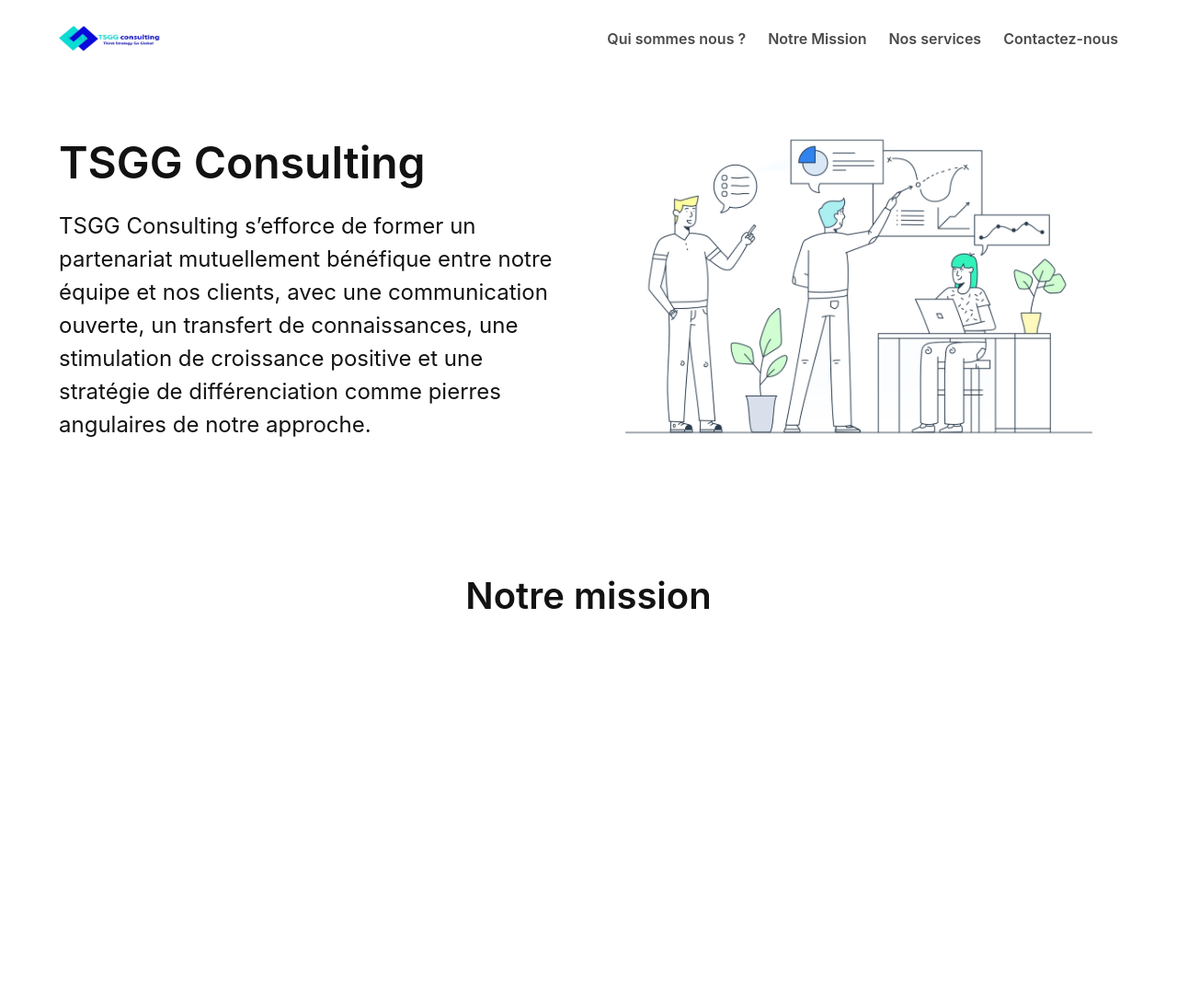
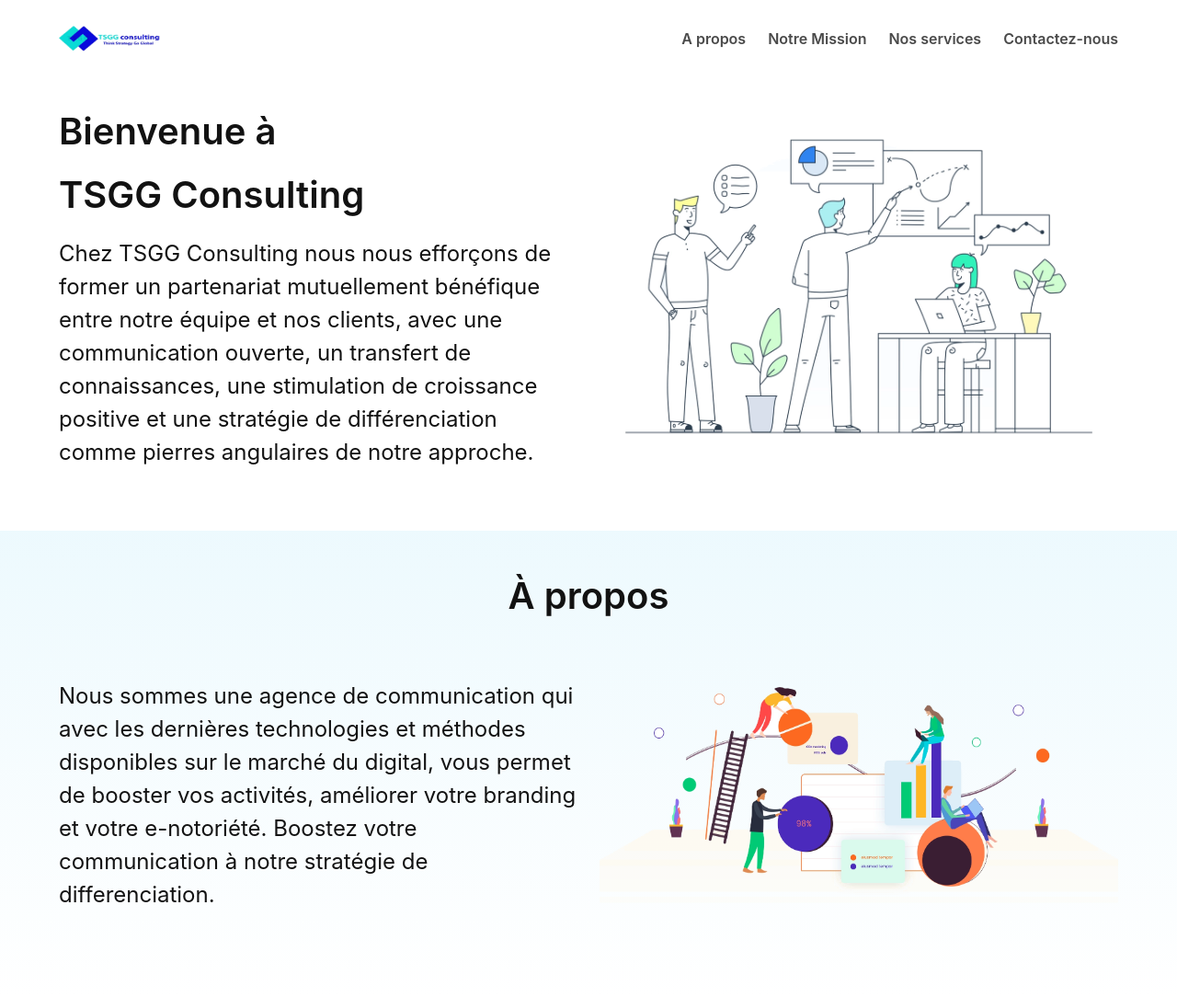
Before and after one commit to Gris229/tsgg, a plain HTML site: page index.html in a window 1280 px wide. Shown: the whole page at 92% size. Before the commit the page ends 800 px from the top, so only its background shows below. Drawn offline with nearby package versions, Linux system fonts and the light colour scheme.

Commit message:
- add asset and update

```diff
--- a/css/main.css
+++ b/css/main.css
@@ -1,12 +1,11 @@
 @import "https://cdn.jsdelivr.net/npm/bulma@0.9.3/css/bulma.min.css";
 
 
-.hero-main{
-    /*background-color: #64c8e6;*/
-    /*padding-top : 40px;*/
-
-}
 .text-col{
     margin-top: auto;
     margin-bottom: auto;
 }
+.aboutus-hero
+    {
+        background : linear-gradient(to bottom, #d1f1fc64, white 100%)
+    }
--- a/index.html
+++ b/index.html
@@ -5,6 +5,7 @@
     <meta charset="utf-8">
     <title>Acceuil | TSGG Consulting</title>
     <link rel="stylesheet" href="css/main.css">
+    <link rel="shortcut icon" type="image/png" href="img/favicon.png"/>
     <script src="js/burger.js"></script>
     <meta name="viewport" content="width=device-width, initial-scale=1">
   </head>
@@ -29,7 +30,7 @@
               <div id="tsgg-navbar" class="navbar-menu">
                 <div class="navbar-end">
                   <a class="navbar-item nav-link-text has-text-weight-semibold">
-                    Qui sommes nous ?
+                    A propos
                   </a>
                   <a class="navbar-item nav-link-text has-text-weight-semibold">
                     Notre Mission
@@ -52,12 +53,18 @@
 
                 <div class="container">
                   <div class="columns">
+                    <!--text-->
                     <div class="column is-6 text-col">
-                      <h1 class="title is-1 is-size-3-mobile is-family-secondary has-text-black-bis ">TSGG Consulting</h1>
+                      <h1 class="title is-2 is-size-3-mobile is-family-secondary has-text-black-bis ">Bienvenue à</h1>
+                      <h1 class="title is-2 is-size-3-mobile is-family-secondary has-text-black-bis ">TSGG Consulting</h1>
                       <p class=" is-size-4 has-text-black-bis is-size-5-mobile">
-                        TSGG Consulting s’efforce de former un partenariat mutuellement bénéfique entre notre équipe et nos clients, avec une communication ouverte, un transfert de connaissances, une stimulation de croissance positive et une stratégie de différenciation comme pierres angulaires de notre approche.
+                        Chez TSGG Consulting nous nous efforçons de former un partenariat mutuellement bénéfique
+                        entre notre équipe et nos clients, avec une communication ouverte, un transfert de connaissances,
+                        une stimulation de croissance positive et une stratégie de différenciation comme pierres angulaires
+                         de notre approche.
                       </p>
                     </div>
+                    <!--Illustration-->
                     <div class="column">
                         <img src="img/1.png" alt="banner">
                     </div>
@@ -66,10 +73,24 @@
 
               </div>
           </section>
-          <section class="hero">
-              <div class="hero-body">
+
+          <!--About us-->
+          <section class="hero aboutus-hero">
+              <div class="hero-body ">
+                <h1 class="title is-2 is-size-3-mobile is-family-secondary has-text-black-bis has-text-centered ">À propos</h1>
                   <div class="container">
-                      <h1 class="title is-2 has-text-centered has-text-black-bis">Notre mission</h1>
+                    <div class="columns">
+                     <div class="column is-6 text-col">
+                       <p class="is-size-4 has-text-black-bis is-size-5-mobile">
+                         Nous sommes une agence de communication qui avec les dernières technologies et méthodes disponibles
+                         sur le marché du digital, vous permet de booster vos activités, améliorer votre branding et votre e-notoriété.
+                         Boostez votre communication à notre stratégie de differenciation.
+
+                       </p>
+                     </div>
+                     <div class="column">
+                        <img src="img/2.png">
+                     </div>
                   </div>
               </div>
           </section>
```
Also changed, not shown: img/2.png (added), img/favicon.png (added).
